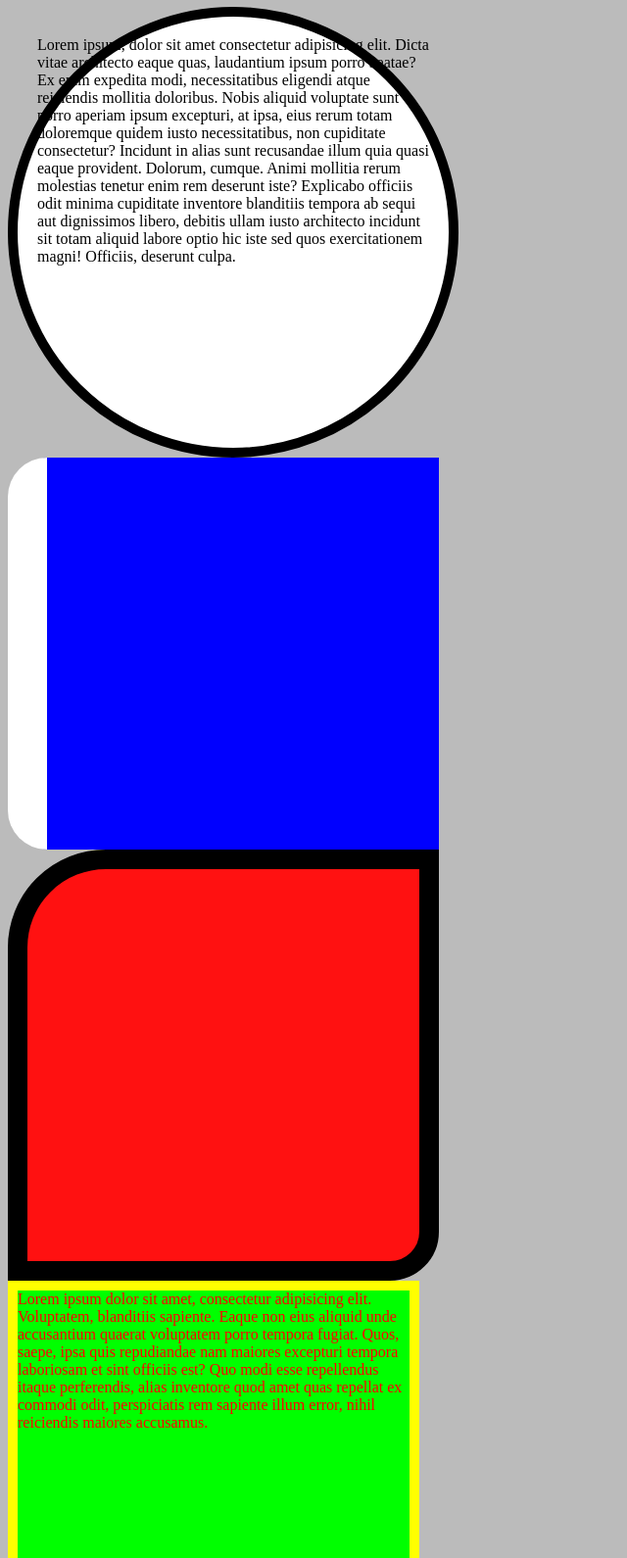
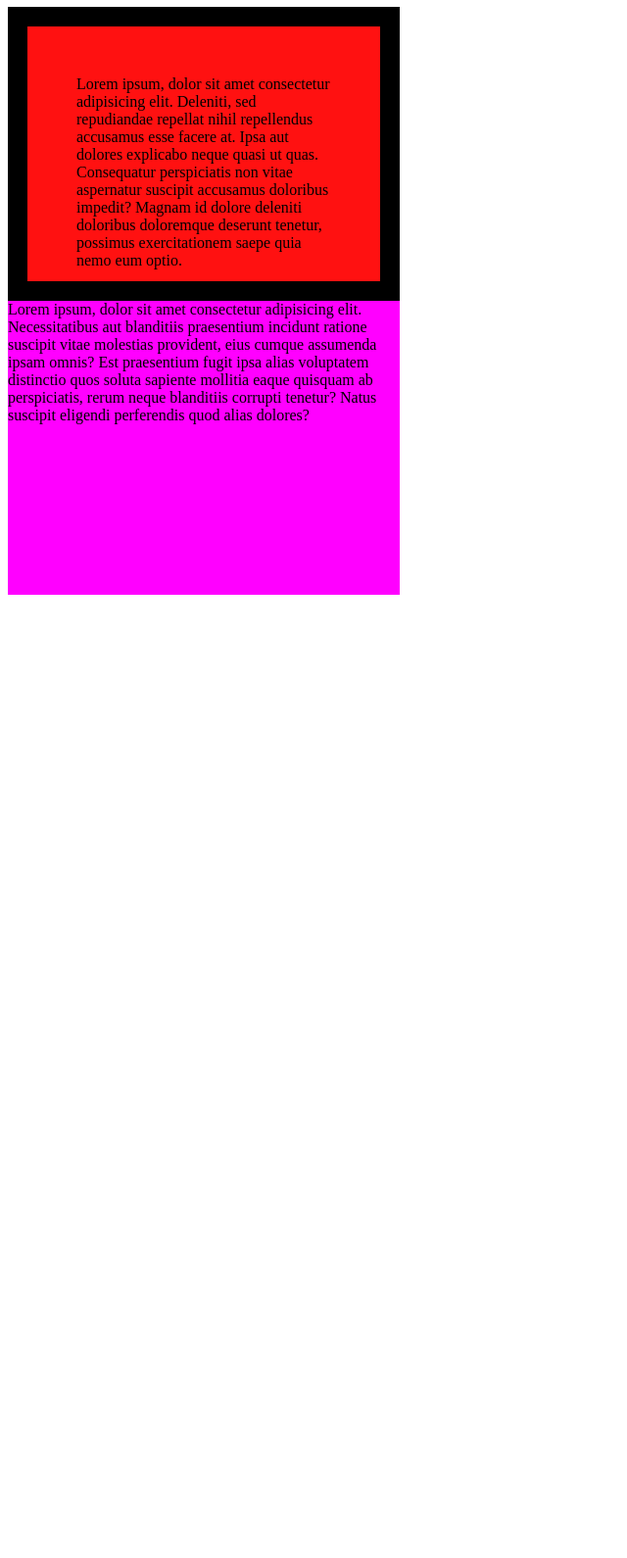
Before and after one commit to biigii/august2024project6, a plain HTML site: page index.html in a window 1280 px wide. Shown: the part 99-1689 px from the top of the page at 98% size, without its empty margins (0-640 px from the left). After the commit the page ends 800 px from the top, so only its background shows below. Drawn offline with Linux system fonts and the light colour scheme.

Commit message:
box sizing / box model

```diff
--- a/assets/css/components.css
+++ b/assets/css/components.css
@@ -1,93 +1,21 @@
-/* box model */
-/* .selector {
-  width: 100px;
-  height: 100px;
-  padding: 50px;
-  margin: 50px;
-  border: 10 solid;
-} */
-
 .🍎 {
-    background-color: #0f0;
+    /*  border-size makes the border and padding included inside the width and height */
+    box-sizing: border-box;
     width: 400px;
     height: 300px;
-    /* it goes clockwise and is applied from top */
-    /* top right bottom left */
-    /* padding: 50px; */
-    /* padding: 50px 50px 50px 50px;  */
-    /* padding: 10px 75px 0 100px;
+    background-color: #f11;
+    padding: 50px;
+    /* width = 300 + 50 */
+    /* height = 300 + 50 */
+    border: 20px solid;
+    /* width = 300 + 50 + 20 */
+    /* height = 300 + 50 + 20 */
 
-    padding:25px 50px 25px 50px;
-    padding: 25px 50px; */
-
-    /* padding-top: 50px;
-    padding-left: 60px;
-    padding-bottom: 0;
-    padding-right: 30px; */
-    /* margin: 30px; */
-    /* margin: 30px 30px 30px 30px; */
-    /* margin: 40px 10px 40px 10px; */
-    /* margin: 40px 10px; */
-
-    /* margin-top: 100px;
-    margin-right: 10px;
-    margin-left: 50px;
-    margin-bottom: 50px; */
-
-    /* border-width
-    border-color
-    border-style */
-    color: #f00;
-    border-width: 10px;
-    /* solid dashed double and dotted */
-    border-style:solid;
-    border-color: #ff0;
+    /* margin: 20px; */
 }
 
 .🍊 {
-    background-color: #00f;
-    color: #fff;
     width: 400px;
     height: 300px;
-    /* border-style: solid;
-    border-width: 10px; */
-
-    /* width style color */
-    border: 30px solid #f21;
-    /* margin: 100px; */
+    background-color: #f0f;
 }
-
-body {
-    background-color: #bbb;
-}
-
-.🍌 {
-    width: 400px;
-    height: 400px;
-    background-color: #f11;
-    border: 20px solid;
-    /* border-radius: 40px; */
-    border-bottom-right-radius: 50px;
-    border-top-left-radius: 100px;
-}
-
-.🥝 {
-    width: 400px;
-    height: 400px;
-    background-color: #00f;
-    /* border-bottom-style: solid;
-    border-bottom-width: 20px;
-    border-bottom-color: #fff; */
-    border-left: 40px solid #fff;
-    border-top-left-radius: 40px;
-    border-bottom-left-radius: 40px;
-}
-
-.🍞 {
-    width: 400px;
-    height: 400px;
-    background-color: #fff;
-    border: 10px solid;
-    border-radius: 50%;
-    padding: 20px;
-}
--- a/index.html
+++ b/index.html
@@ -26,19 +26,11 @@
 
     <main>
 
-      <div class="🍞">
-        Lorem ipsum, dolor sit amet consectetur adipisicing elit. Dicta vitae architecto eaque quas, laudantium ipsum porro beatae? Ex enim expedita modi, necessitatibus eligendi atque reiciendis mollitia doloribus. Nobis aliquid voluptate sunt porro aperiam ipsum excepturi, at ipsa, eius rerum totam doloremque quidem iusto necessitatibus, non cupiditate consectetur? Incidunt in alias sunt recusandae illum quia quasi eaque provident. Dolorum, cumque. Animi mollitia rerum molestias tenetur enim rem deserunt iste? Explicabo officiis odit minima cupiditate inventore blanditiis tempora ab sequi aut dignissimos libero, debitis ullam iusto architecto incidunt sit totam aliquid labore optio hic iste sed quos exercitationem magni! Officiis, deserunt culpa.
+      <div class="🍎">
+        Lorem ipsum, dolor sit amet consectetur adipisicing elit. Deleniti, sed repudiandae repellat nihil repellendus accusamus esse facere at. Ipsa aut dolores explicabo neque quasi ut quas. Consequatur perspiciatis non vitae aspernatur suscipit accusamus doloribus impedit? Magnam id dolore deleniti doloribus doloremque deserunt tenetur, possimus exercitationem saepe quia nemo eum optio.
       </div>
+      <div class="🍊">Lorem ipsum, dolor sit amet consectetur adipisicing elit. Necessitatibus aut blanditiis praesentium incidunt ratione suscipit vitae molestias provident, eius cumque assumenda ipsam omnis? Est praesentium fugit ipsa alias voluptatem distinctio quos soluta sapiente mollitia eaque quisquam ab perspiciatis, rerum neque blanditiis corrupti tenetur? Natus suscipit eligendi perferendis quod alias dolores?</div>
 
-      <div class="🥝"></div>
-
-      <div class="🍌"></div>
-
-      <div class="parent">
-        <div class="🍎">Lorem ipsum dolor sit amet, consectetur adipisicing elit. Voluptatem, blanditiis sapiente. Eaque non eius aliquid unde accusantium quaerat voluptatem porro tempora fugiat. Quos, saepe, ipsa quis repudiandae nam maiores excepturi tempora laboriosam et sint officiis est? Quo modi esse repellendus itaque perferendis, alias inventore quod amet quas repellat ex commodi odit, perspiciatis rem sapiente illum error, nihil reiciendis maiores accusamus.</div>
-        <div class="🍊">Lorem ipsum dolor sit amet, consectetur adipisicing elit. Voluptatem, blanditiis sapiente. Eaque non eius aliquid unde accusantium quaerat voluptatem porro tempora fugiat. Quos, saepe, ipsa quis repudiandae nam maiores excepturi tempora laboriosam et sint officiis est? Quo modi esse repellendus itaque perferendis, alias inventore quod amet quas repellat ex commodi odit, perspiciatis rem sapiente illum error, nihil reiciendis maiores accusamus.</div>
-
-      </div>
     </main>
   </body>
 </html>
```
